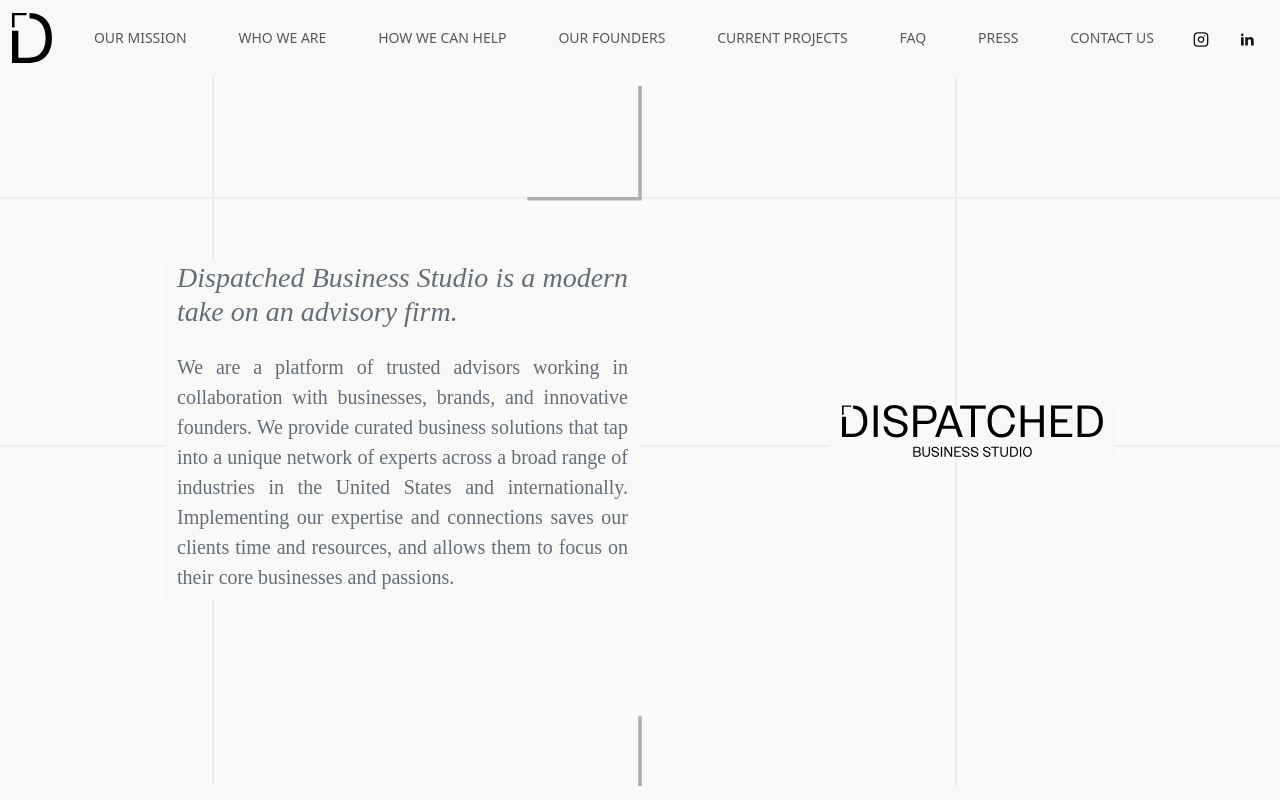
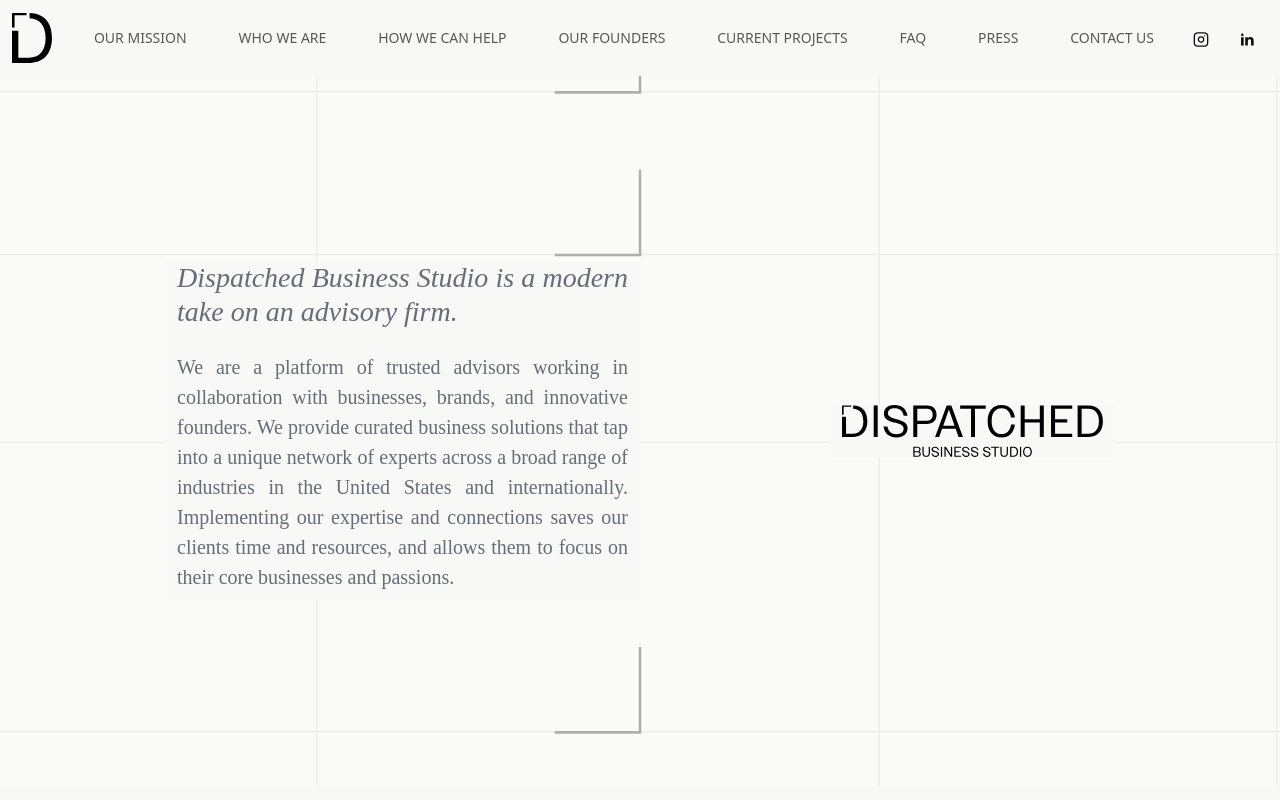
Before and after one commit to HighMindedAgency/Dispatched, a plain HTML site: page index.html in a window 1280 px wide. Shown: the top 800 px of the page. Drawn offline with nearby package versions, Linux system fonts and the light colour scheme; a web font is replaced by a local one.

Commit message:
Update styles.css
fixxed pattern

```diff
--- a/css/styles.css
+++ b/css/styles.css
@@ -20,7 +20,7 @@ body{
     background: url(../assets/pattern-30.png), #f8f8f6;
     background-repeat: repeat;
     background-attachment: none;
-    background-size: 99%;
+    background-size: 75%;
     background-position: center;
 }
 .card-project{
```
